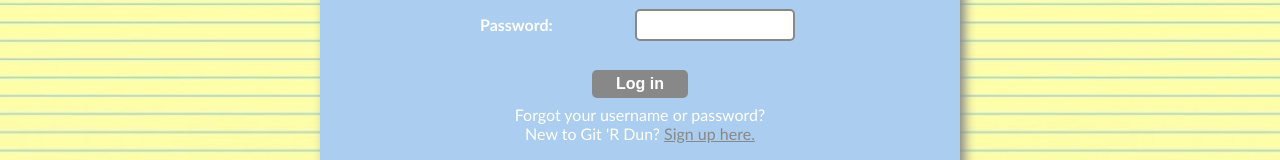
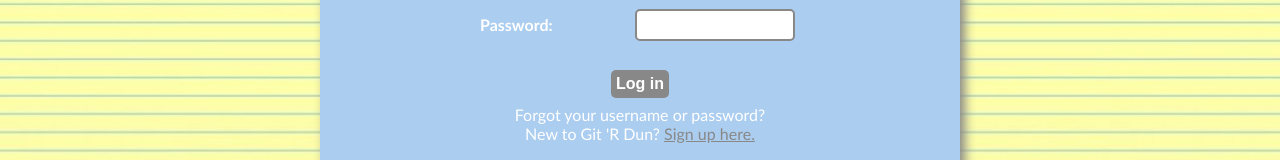
Before and after one commit to KatieDeMet/git-r-dun, a React (Create React App) app: page /login in a window 1280 px wide. Shown: the part 416-576 px from the top of the page. Built offline with nearby package versions, Linux system fonts and the light colour scheme.

Commit message:
style update

```diff
--- a/src/App.css
+++ b/src/App.css
@@ -131,7 +131,7 @@ input:-webkit-autofill:focus {
   font-weight: bold;
   cursor: pointer;
   padding: 5px;
-  width: 30%;
+  width: fit-content;
   margin: 0 auto 10px auto;
   border: none;
   /* border: 2px outset #777; */
```
